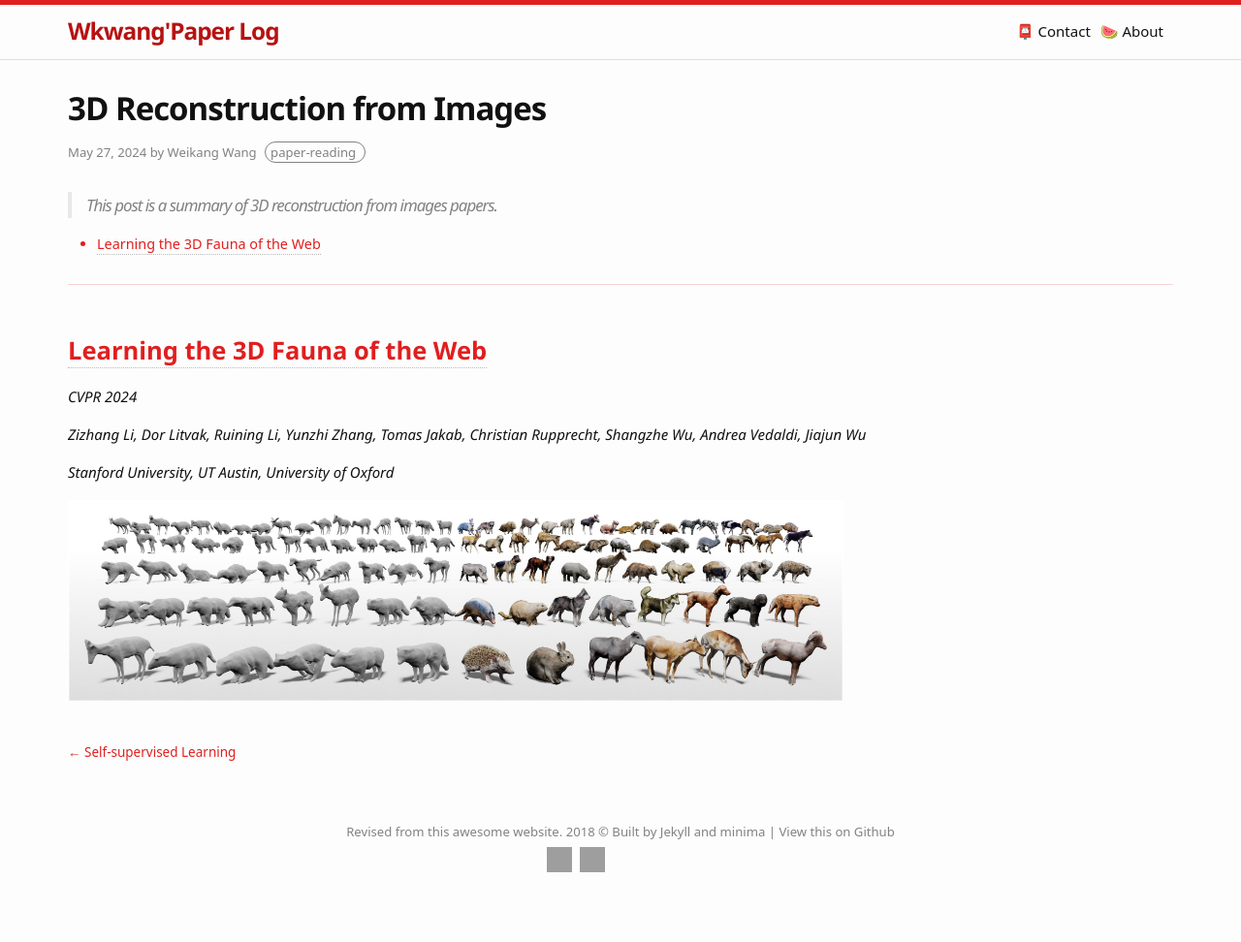
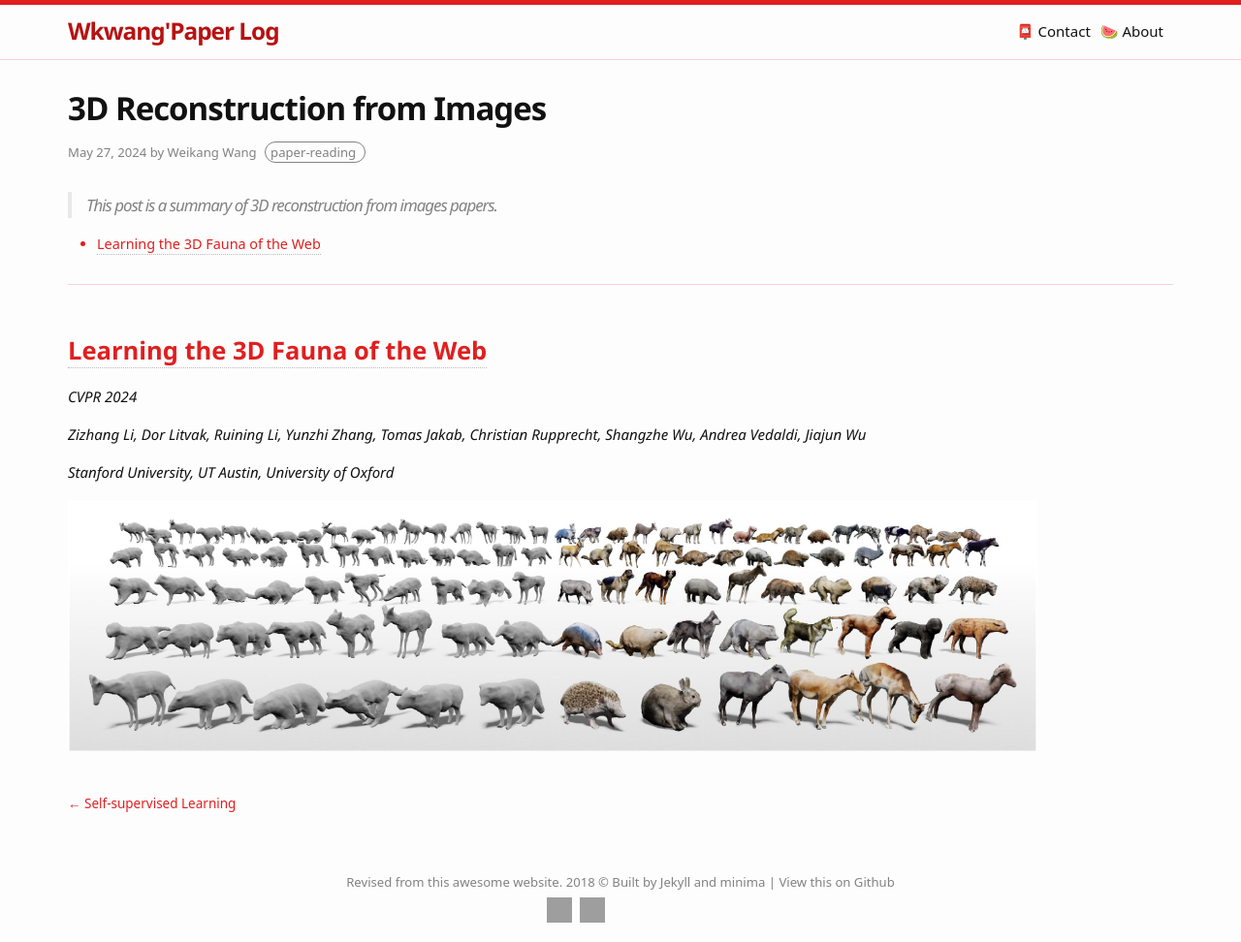
Before and after one commit to Wei-kang-Wang/tech-log, a Jekyll site: the page built from _posts/2024-05-27-3D Reconstruction from Images.md, in a window 1280 px wide. Shown: the whole page at 97% size. Built offline with Jekyll 4.4.1, drawn with Linux system fonts in a browser that asks for light colours; some web fonts are replaced; before the commit the page ends 920 px from its top, so only the background shows below that; grey boxes are pictures that could not be loaded.

Commit message:
Update 2024-05-27-3D Reconstruction from Images.md

```diff
--- a/_posts/2024-05-27-3D Reconstruction from Images.md
+++ b/_posts/2024-05-27-3D Reconstruction from Images.md
@@ -26,4 +26,4 @@ tags: paper-reading
 *Stanford University, UT Austin, University of Oxford*
 
 ![general]({{ '/assets/images/fauna_1.png' | relative_url }})
-{: style="width: 800px; max-width: 100%;"}
+{: style="width: 1000px; max-width: 100%;"}
```
